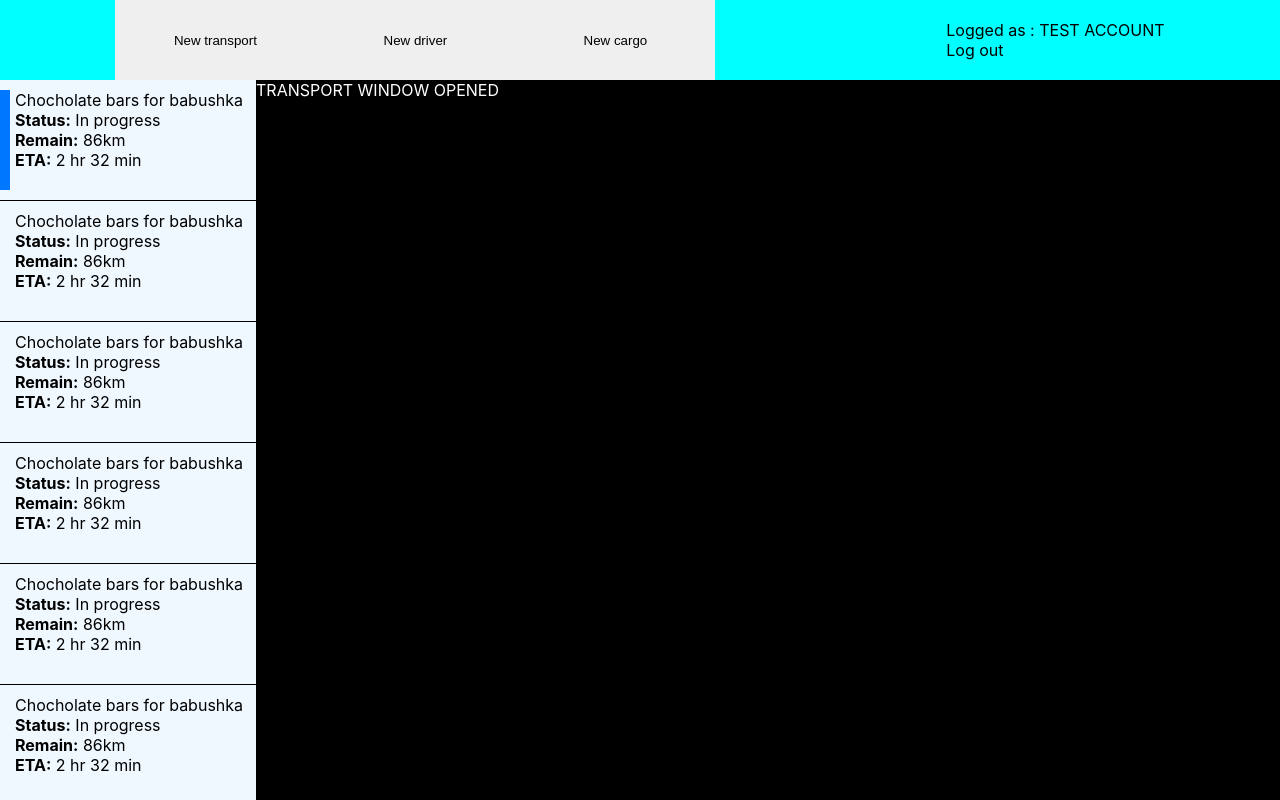
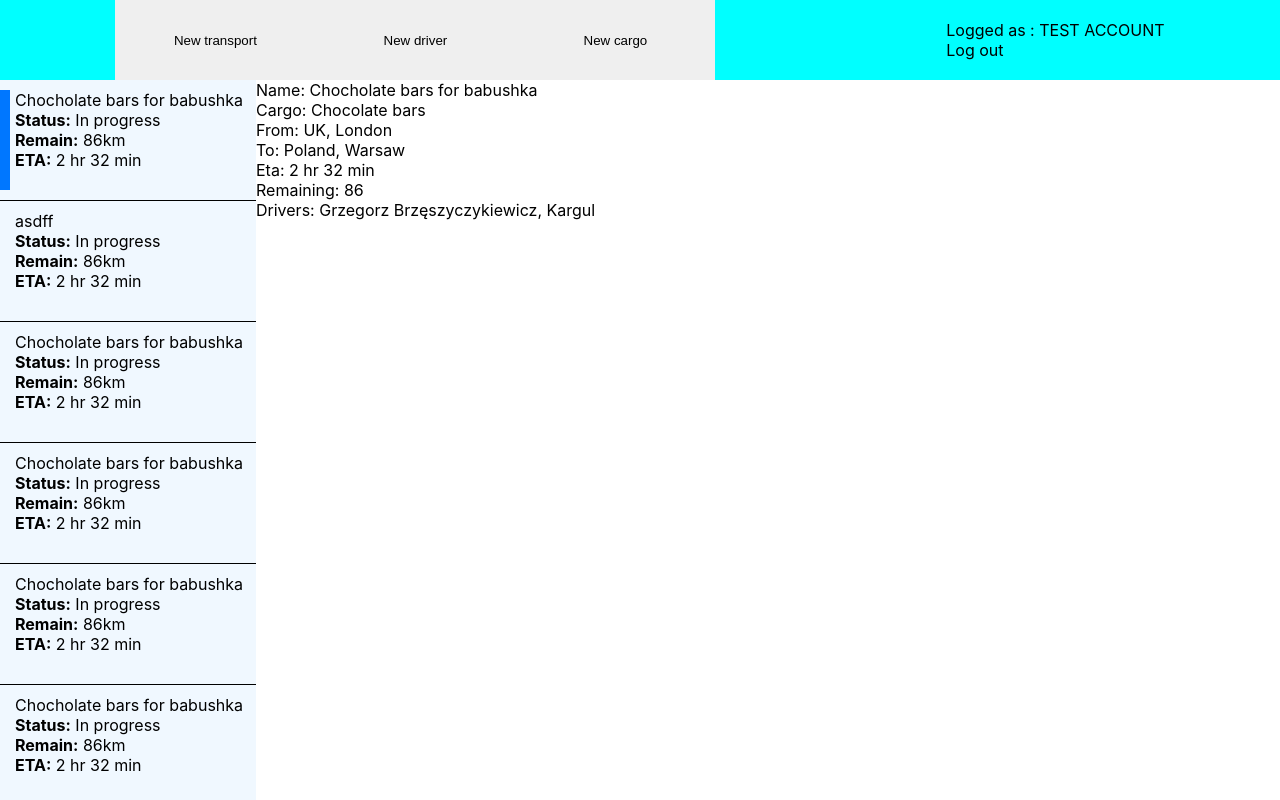
Before and after one commit to lukbast/trckyr-client, a React (Create React App) app: page / in a window 1280 px wide. Built offline with nearby package versions, Linux system fonts and the light colour scheme.

Commit message:
added context for selecting transport from the list

```diff
--- a/src/components/list-of-active/list-of-active.tsx
+++ b/src/components/list-of-active/list-of-active.tsx
@@ -1,7 +1,7 @@
-import { FC, useState } from "react"
+import { FC } from "react"
 import { useSelectedTransport } from "../../context/selected-transport-context"
 import { useWindowState } from "../../context/window-context"
-import { exampleState } from "../main-window/main-window"
+import { exampleState } from "../main-window/tempState"
 import TransportTile from "../transport-tile/transport-tile"
 import "./list-of-active.scss"
 
@@ -21,11 +21,11 @@ const ListOfActive:FC<IProps> = ({data}):JSX.Element =>{
 
     const renderList = () =>{
         const temp = []
-        for (let i = 0; i< 8; i++){
+        for (let i = 0; i< data.length; i++){
             if(i === selectedTransport.state.index){
-                temp.push(<TransportTile key={i} changer={changer} isSelelected={true} data={data} index={i}/>)
+                temp.push(<TransportTile key={i} changer={changer} isSelelected={true} data={data[i]} index={i}/>)
             } else{
-                temp.push(<TransportTile key={i} changer={changer} isSelelected={false} data={data} index={i}/>)
+                temp.push(<TransportTile key={i} changer={changer} isSelelected={false} data={data[i]} index={i}/>)
             }
         }
         return temp
--- /dev/null
+++ b/src/components/main-tab/interfaces.tsx
@@ -0,0 +1,13 @@
+export interface ITransportData {
+    name: string,
+    from: string,
+    to: String,
+    drivers: string[],
+    cargo: string,
+    quantity: string,
+    total: number,
+    remaining: number,
+    eta: string,
+    state: string,
+    coordinates: number[]
+}
--- a/src/components/main-tab/main-tab.scss
+++ b/src/components/main-tab/main-tab.scss
@@ -6,7 +6,7 @@
     top: 10%;
     right: 0;
 
-    background-color: black;
+    background-color: white;
 
 
 }
--- a/src/components/main-tab/main-tab.tsx
+++ b/src/components/main-tab/main-tab.tsx
@@ -1,8 +1,14 @@
 import { FC } from "react"
 import { useWindowState } from "../../context/window-context"
+import TransportWindow from "../transport-window/transport-window"
+import { ITransportData } from "./interfaces"
 import "./main-tab.scss"
 
-const MainTab:FC = ():JSX.Element =>{
+interface IProps {
+    transportData: ITransportData
+}
+
+const MainTab:FC<IProps> = ({transportData}):JSX.Element =>{
 
     const {state, dispatch} = useWindowState()
 
@@ -15,7 +21,7 @@ const MainTab:FC = ():JSX.Element =>{
         } else if (state.newCargo) {
             return <div style={{color: "white"}}>NEW CARGO WINDOW OPENED</div>
         }
-        return <div style={{color: "white"}}>TRANSPORT WINDOW OPENED</div>
+        return <TransportWindow data={transportData}/>
     }
 
     return(
--- a/src/components/main-window/main-window.tsx
+++ b/src/components/main-window/main-window.tsx
@@ -1,8 +1,10 @@
 import { FC } from "react"
+import { useSelectedTransport } from "../../context/selected-transport-context"
 import ListOfActive from "../list-of-active/list-of-active"
 import MainTab from "../main-tab/main-tab"
 import MenuBar from "../menu-bar/menu-bar"
 import "./main-window.scss"
+import { exampleState } from "./tempState"
 
 interface IProps{
     user: {
@@ -11,28 +13,15 @@ interface IProps{
     logOut: any
 }
 
-export let exampleState = {
-    name: "Chocholate bars for babushka",
-    from: "UK, London",
-    to: "Poland, Warsaw",
-    drivers: ["Grzegorz Brzęszyczykiewicz", "Kargul"],
-    cargo: "Chocolate bars",
-    quantity: "10000000",
-    total: 1234,
-    remaining: 86,
-    eta: "2 hr 32 min",
-    state: "In progress",
-    coordinates: [52.254717669337616, 21.015183348860532]
-}
+const MainWindow:FC<IProps> = ({user, logOut}):JSX.Element =>{
 
-const MainWindow:FC<IProps> = ({user, logOut}):JSX.Element =>{
+    const selectedTransport = useSelectedTransport()
 
     return(
         <div className="main-window">
             <MenuBar user={user} logOut={logOut}/>
             <ListOfActive data={exampleState}/>
-            <MainTab/>
-
+            <MainTab transportData={exampleState[selectedTransport.state.index]}/>
         </div>
     )
 }
--- /dev/null
+++ b/src/components/main-window/tempState.tsx
@@ -0,0 +1,73 @@
+export let exampleState = [{
+    name: "Chocholate bars for babushka",
+    from: "UK, London",
+    to: "Poland, Warsaw",
+    drivers: ["Grzegorz Brzęszyczykiewicz", "Kargul"],
+    cargo: "Chocolate bars",
+    quantity: "10000000",
+    total: 1234,
+    remaining: 86,
+    eta: "2 hr 32 min",
+    state: "In progress",
+    coordinates: [52.254717669337616, 21.015183348860532]
+},{
+    name: "asdff",
+    from: "afsfffn",
+    to: "ndfnfnf",
+    drivers: ["Grzegorz Brzęszyczykiewicz", "Kargul"],
+    cargo: "Chocolate bars",
+    quantity: "10000000",
+    total: 1234,
+    remaining: 86,
+    eta: "2 hr 32 min",
+    state: "In progress",
+    coordinates: [52.254717669337616, 21.015183348860532]
+},{
+    name: "Chocholate bars for babushka",
+    from: "UK, London",
+    to: "Poland, Warsaw",
+    drivers: ["Grzegorz Brzęszyczykiewicz", "Kargul"],
+    cargo: "Chocolate bars",
+    quantity: "10000000",
+    total: 1234,
+    remaining: 86,
+    eta: "2 hr 32 min",
+    state: "In progress",
+    coordinates: [52.254717669337616, 21.015183348860532]
+},{
+    name: "Chocholate bars for babushka",
+    from: "UK, London",
+    to: "Poland, Warsaw",
+    drivers: ["Grzegorz Brzęszyczykiewicz", "Kargul"],
+    cargo: "Chocolate bars",
+    quantity: "10000000",
+    total: 1234,
+    remaining: 86,
+    eta: "2 hr 32 min",
+    state: "In progress",
+    coordinates: [52.254717669337616, 21.015183348860532]
+},{
+    name: "Chocholate bars for babushka",
+    from: "UK, London",
+    to: "Poland, Warsaw",
+    drivers: ["Grzegorz Brzęszyczykiewicz", "Kargul"],
+    cargo: "Chocolate bars",
+    quantity: "10000000",
+    total: 1234,
+    remaining: 86,
+    eta: "2 hr 32 min",
+    state: "In progress",
+    coordinates: [52.254717669337616, 21.015183348860532]
+},{
+    name: "Chocholate bars for babushka",
+    from: "UK, London",
+    to: "Poland, Warsaw",
+    drivers: ["Grzegorz Brzęszyczykiewicz", "Kargul"],
+    cargo: "Chocolate bars",
+    quantity: "10000000",
+    total: 1234,
+    remaining: 86,
+    eta: "2 hr 32 min",
+    state: "In progress",
+    coordinates: [52.254717669337616, 21.015183348860532]
+}]
--- a/src/components/menu-bar/menu-bar.tsx
+++ b/src/components/menu-bar/menu-bar.tsx
@@ -20,7 +20,6 @@ const MenuBar:FC<IProps> = ({user, logOut}):JSX.Element =>{
                 <MenuBarButton text="New transport" onClick={() =>{dispatch("openNewTransport")}}/>
                 <MenuBarButton text="New driver" onClick={() =>{dispatch("openNewDriver")}}/>
                 <MenuBarButton text="New cargo" onClick={() =>{dispatch("openNewCargo")}}/>
-                {console.log(state)}
             </div>
             <div className="bar-logout-container">
                 <div>{`Logged as : ${user.username}`}</div>
--- /dev/null
+++ b/src/components/transport-window/transport-window.scss
@@ -0,0 +1,6 @@
+.transport-window{
+    width: 100%;
+    height: 100%;
+
+
+}
--- /dev/null
+++ b/src/components/transport-window/transport-window.tsx
@@ -0,0 +1,39 @@
+import { FC } from "react"
+import { ITransportData } from "../main-tab/interfaces"
+import "./transport-window.scss"
+
+interface IProps {
+    data: ITransportData,
+}
+
+
+
+const TransportWindow:FC<IProps> = ({data}):JSX.Element =>{
+
+    const displayDrivers = ():JSX.Element =>{
+        const drivers = data.drivers
+        let string = "Drivers: "
+        let i = 0
+        for (let i = 0; i < drivers.length; i ++){
+            string += drivers[i]
+            if (i < drivers.length -1){
+                string+= ", "
+            }
+        }
+        return <div>{string}</div>
+    }
+
+    return(
+        <div className="transport-window">
+            <div>Name: {data.name}</div>
+            <div>Cargo: {data.cargo}</div>
+            <div>From: {data.from}</div>
+            <div>To: {data.to}</div>
+            <div>Eta: {data.eta}</div>
+            <div>Remaining: {data.remaining}</div>
+            <div>{displayDrivers()}</div>
+        </div>
+    )
+}
+
+export default TransportWindow
```
